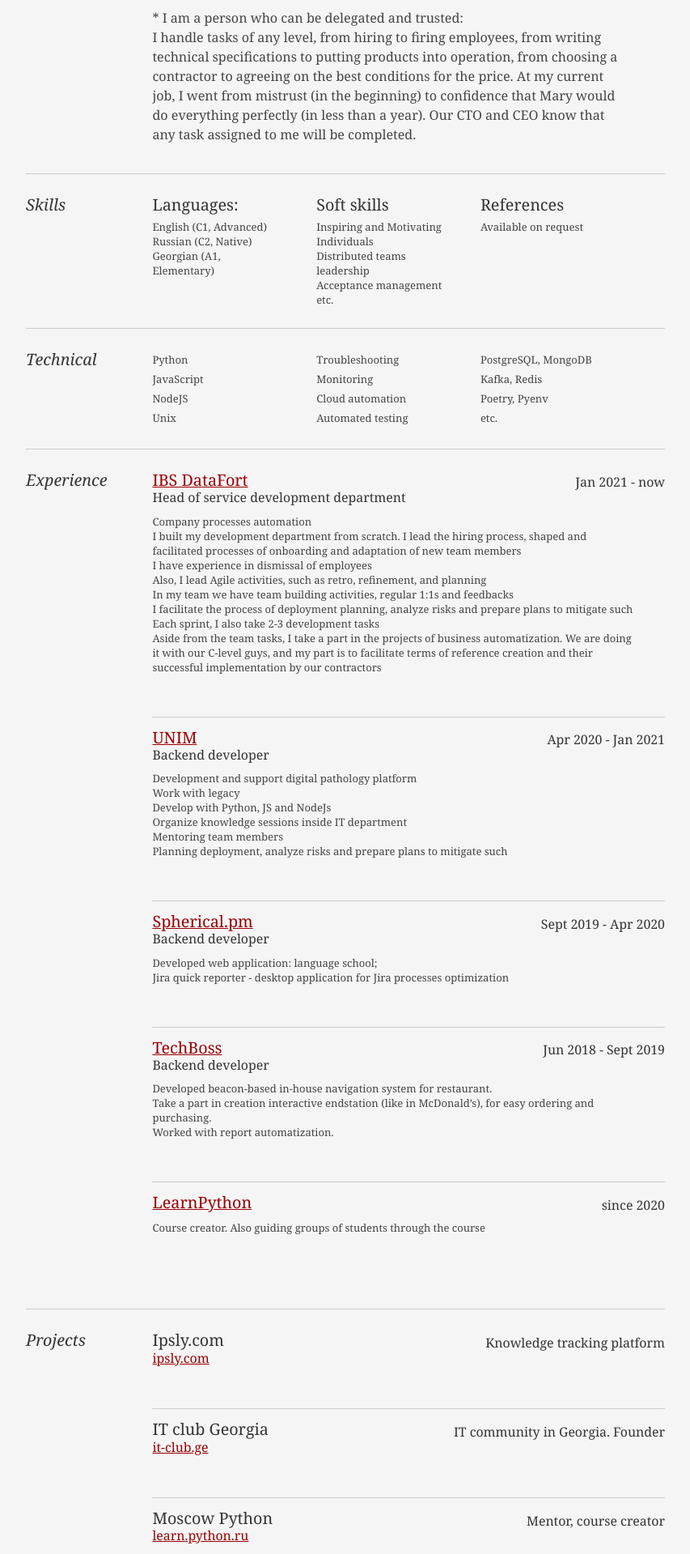
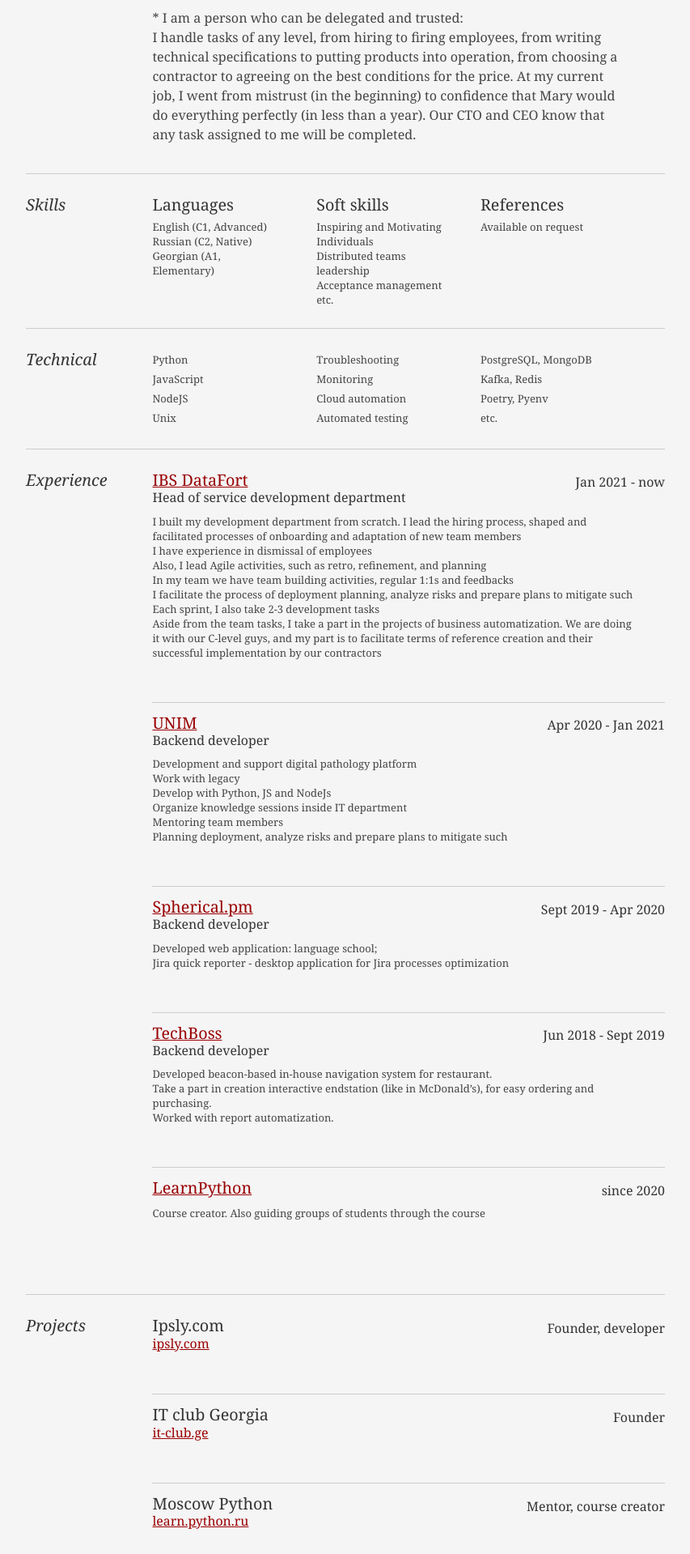
Before and after one commit to Kvm99/filonova.dev, a Django app: page /resume/ in a window 1280 px wide. Shown: the part 903-2822 px from the top of the page at 81% size, without its empty margins (213-1066 px from the left). Run offline with Django 3.2, Linux system fonts and the light colour scheme.

Commit message:
resume updated

```diff
--- a/resume/templates/resume/srt-resume.html
+++ b/resume/templates/resume/srt-resume.html
@@ -54,7 +54,7 @@
 			</div><!--// .yui-gc -->
 			<div class="yui-gc">
 				<img src="/static/img/arctic-code-contributor.png" valign="middle" width="48" height="50" hspace="7"/>
-				<h3>Arctic Code Vault Contributor</h3>
+				<h4>Arctic Code Vault Contributor</h4>
 			</div>
 		</div><!--// hd -->
 
@@ -102,7 +102,7 @@
 								</div> -->
 
 								<div class="talent">
-									<h2>Languages:</h2>
+									<h2>Languages</h2>
 									<p>English (C1, Advanced)</p>
 									<p>Russian (C2, Native)</p>
 									<p>Georgian (A1, Elementary)</p>
@@ -167,7 +167,7 @@
 								<h2><a href="https://unim.su/">IBS DataFort</a></h2>
 								<h3>Head of service development department </h3>
 								<h4>Jan 2021 - now</h4>
-								<p>Company processes automation <br>
+								<p>
                                 I built my development department from scratch. I lead the hiring process, shaped and facilitated processes of onboarding and adaptation of new team members<br>
 								I have experience in dismissal of employees<br>
 								Also, I lead Agile activities, such as retro, refinement, and planning<br>
@@ -229,14 +229,14 @@
 						<div class="yui-u">
 							<div class="job">
 								<h2>Ipsly.com</h2>
-								<h4>Knowledge tracking platform</h4>
+								<h4>Founder, developer</h4>
 								<h3><a href="https://ipsly.com/">ipsly.com</a></h3>
 								<p>
                                 </p>
 							</div>
                             <div class="job">
 								<h2>IT club Georgia</h2>
-								<h4>IT community in Georgia. Founder</h4>
+								<h4>Founder</h4>
 								<h3><a href="https://it-club.ge/">it-club.ge</a></h3>
 								<p>
                                 </p>
@@ -249,8 +249,8 @@
                                 </p>
 							</div>
 							<div class="job">
-								<h2>Opensource contributor</h2>
-								<h4>Wemake-python-styleguide</h4>
+								<h2>Wemake-python-styleguide</h2>
+								<h4>Opensource contributor</h4>
 								<h3><a href="https://github.com/wemake-services/wemake-python-styleguide">Github</a></h3>
 								<p>
                                 </p>
@@ -286,12 +286,7 @@
 								<p>
                                 </p>
 							</div>
-                            <div class="job">
-								<h2>PAEL result</h2>
-								<h3><a href="https://paei.denero.ru/0/sbXjcb">Pael</a></h3>
-								<p>
-                                </p>
-							</div>
+
                         </div>
 
                         <div class="yui-u">
```
